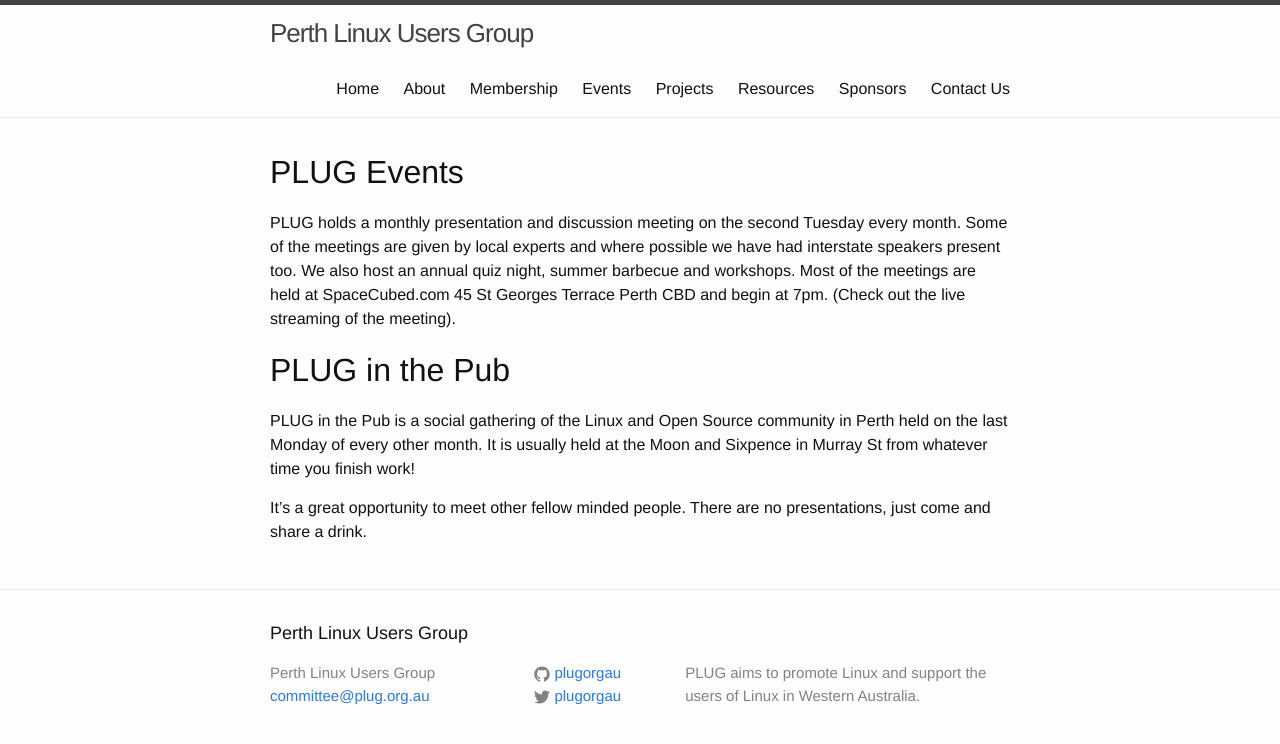
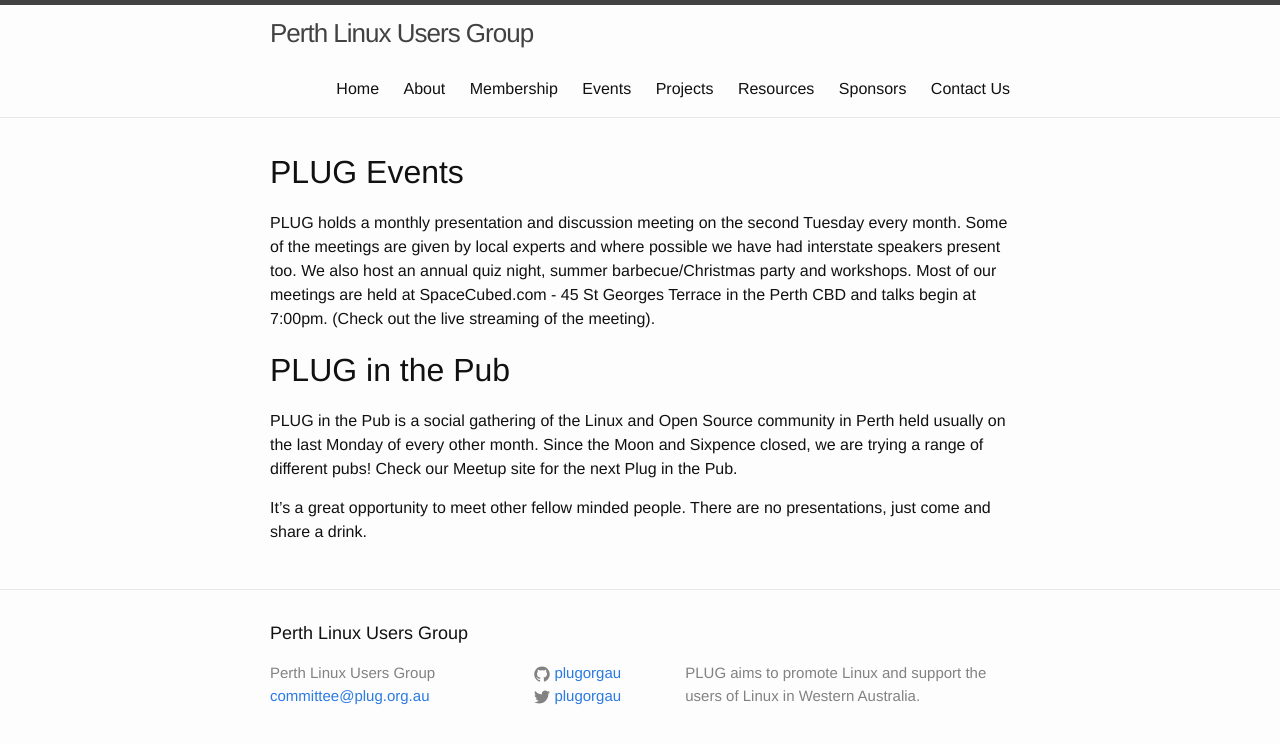
Before and after one commit to plugorgau/plugorgau.github.io, a Jekyll site: the page built from pages/events.md, in a window 1280 px wide. Shown: the top 744 px of the page. Built offline with Jekyll 4.4.1, drawn with Linux system fonts in a browser that asks for light colours.

Commit message:
removed Moon and Sixpence, made some sentences read better.

```diff
--- a/pages/events.md
+++ b/pages/events.md
@@ -4,9 +4,9 @@ title: Events
 permalink: /events
 ---
 # PLUG Events
-PLUG holds a monthly presentation and discussion meeting on the second Tuesday every month. Some of the meetings are given by local experts and where possible we have had interstate speakers present too. We also host an annual quiz night, summer barbecue and workshops. Most of the meetings are held at SpaceCubed.com 45 St Georges Terrace Perth CBD and begin at 7pm. (Check out the live streaming of the meeting).
+PLUG holds a monthly presentation and discussion meeting on the second Tuesday every month. Some of the meetings are given by local experts and where possible we have had interstate speakers present too. We also host an annual quiz night, summer barbecue/Christmas party and workshops. Most of our meetings are held at SpaceCubed.com - 45 St Georges Terrace in the Perth CBD and talks begin at 7:00pm. (Check out the live streaming of the meeting).
 
 # PLUG in the Pub
-PLUG in the Pub is a social gathering of the Linux and Open Source community in Perth held on the last Monday of every other month. It is usually held at the Moon and Sixpence in Murray St from whatever time you finish work!
+PLUG in the Pub is a social gathering of the Linux and Open Source community in Perth held usually on the last Monday of every other month.  Since the Moon and Sixpence closed, we are trying a range of different pubs! Check our Meetup site for the next Plug in the Pub.
 
 It’s a great opportunity to meet other fellow minded people. There are no presentations, just come and share a drink.
```
